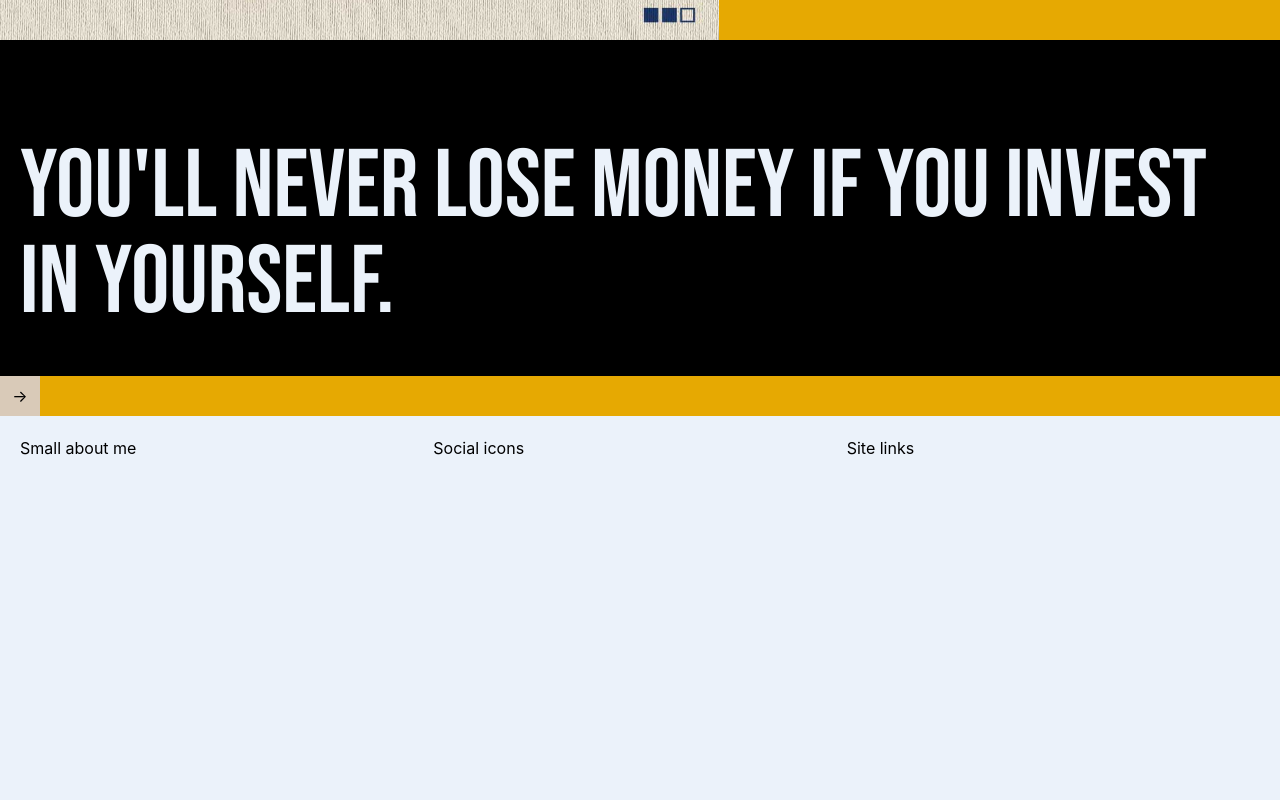
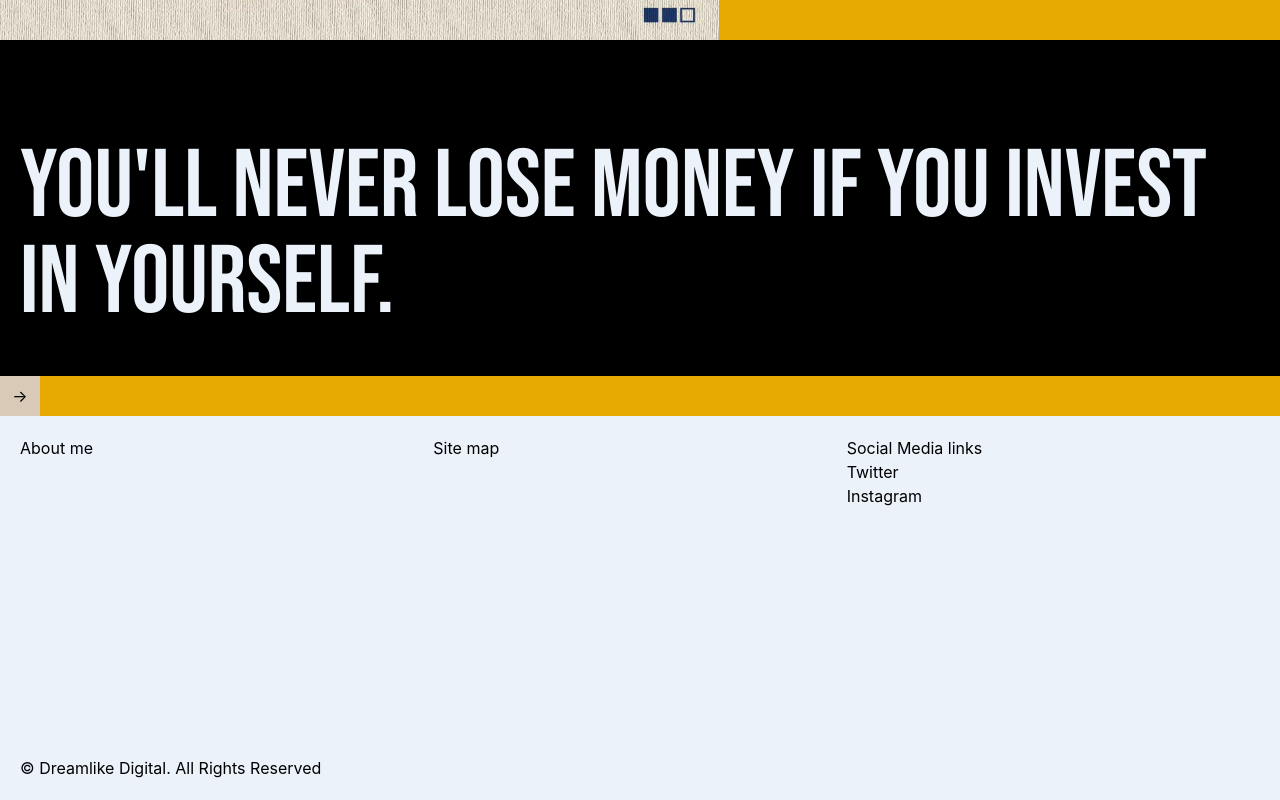
Before and after one commit to PinedaVictor/a-la-mode, a React (Vite) app: page / in a window 1280 px wide. Shown: the part 4425-5225 px from the top of the page. Before the commit the page ends 4905 px from the top, so only its background shows below. Built offline with nearby package versions, Linux system fonts and the light colour scheme.

Commit message:
Added footer section component, added copyright to footer, and removed debug text from menu

```diff
--- a/src/components/drawer/Drawer.tsx
+++ b/src/components/drawer/Drawer.tsx
@@ -29,7 +29,6 @@ export const Drawer: React.FC<DrawerProps> = (props) => {
         (style, controlVar) =>
           controlVar && (
             <animated.div style={style} className=" z-50  h-full fixed">
-              Menu
               <button onClick={props.toggle}>CLOSE</button>
             </animated.div>
           )
--- a/src/components/footer/Footer.tsx
+++ b/src/components/footer/Footer.tsx
@@ -1,12 +1,26 @@
 import React from "react";
+import { FooterSection } from "./FooterSection";
+
+const footerData = [{}];
 
 export const Footer: React.FC = () => {
   return (
     <>
       <footer className="flex flex-wrap p-5 grid-cols-3">
-        <div className=" w-full md:w-1/3">Small about me</div>
-        <div className=" w-full md:w-1/3">Social icons</div>
-        <div className=" w-full md:w-1/3">Site links</div>
+        <FooterSection>
+          <p>About me</p>
+        </FooterSection>
+        <FooterSection>
+          <p>Site map</p>
+        </FooterSection>
+        <FooterSection>
+          Social Media links
+          <ul>
+            <li>Twitter</li>
+            <li>Instagram</li>
+          </ul>
+        </FooterSection>
+        <div>&copy; Dreamlike Digital. All Rights Reserved</div>
       </footer>
     </>
   );
--- /dev/null
+++ b/src/components/footer/FooterSection.tsx
@@ -0,0 +1,9 @@
+import React from "react";
+
+export const FooterSection: React.FC = (props) => {
+  return (
+    <>
+      <div className=" w-full md:w-1/3 h-80">{props.children}</div>
+    </>
+  );
+};
```
